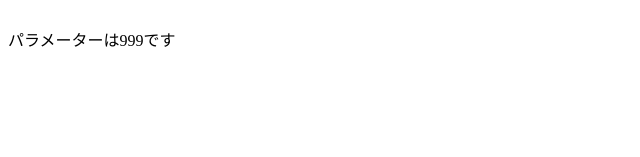
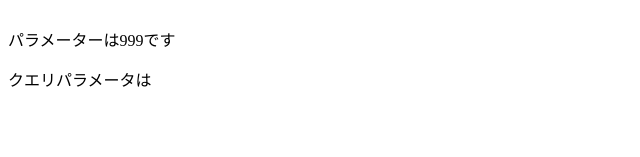
Before and after one commit to koyasunatsunori/React_practice01, a React (Create React App) app: page /page2/999 in a window 1280 px wide. Shown: the part 124-281 px from the top of the page, without its empty margins (0-640 px from the left). Built offline with nearby package versions, Linux system fonts and the light colour scheme.

Commit message:
handle query parameter

```diff
--- a/src/Page2.jsx
+++ b/src/Page2.jsx
@@ -4,7 +4,10 @@
   return (
     <div>
       <h1>Page2です</h1>
+
       <Link to="/page2/999">URL Parameter</Link>
+      <br />
+      <Link to="/page2/999?name=hogehoge">Query Parameter</Link>
     </div>
   );
 };
--- a/src/UrlParameter.jsx
+++ b/src/UrlParameter.jsx
@@ -1,11 +1,16 @@
-import { useParams } from "react-router-dom";
+import { useParams, useLoacation, useLocation } from "react-router-dom";
 
 export const UrlParameter = () => {
   const { id } = useParams();
+  const { search } = useLocation();
+  //クエリパラメータを扱うメソッドを提供
+  const query = new URLSearchParams(search);
+  console.log(query);
   return (
     <div>
       <h1>UrlParameterページです</h1>
       <p>パラメーターは{id}です</p>
+      <p>クエリパラメータは{query.get("name")}</p>
     </div>
   );
 };
```
